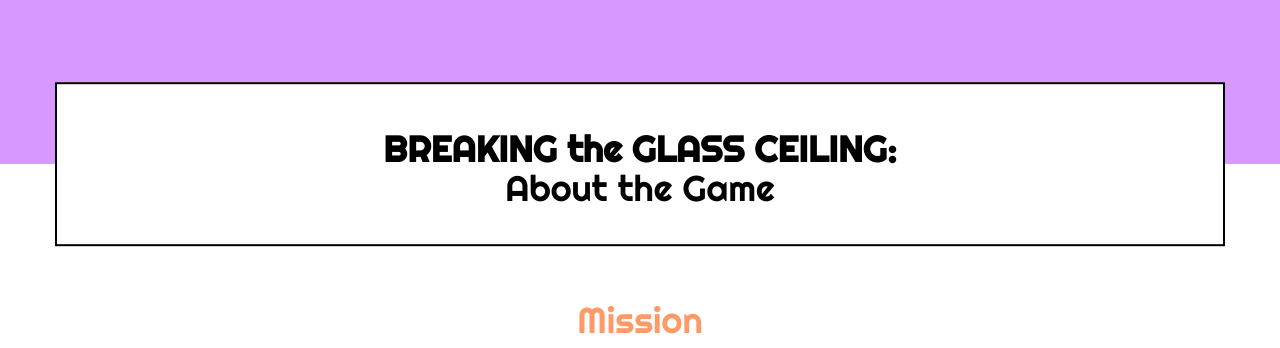
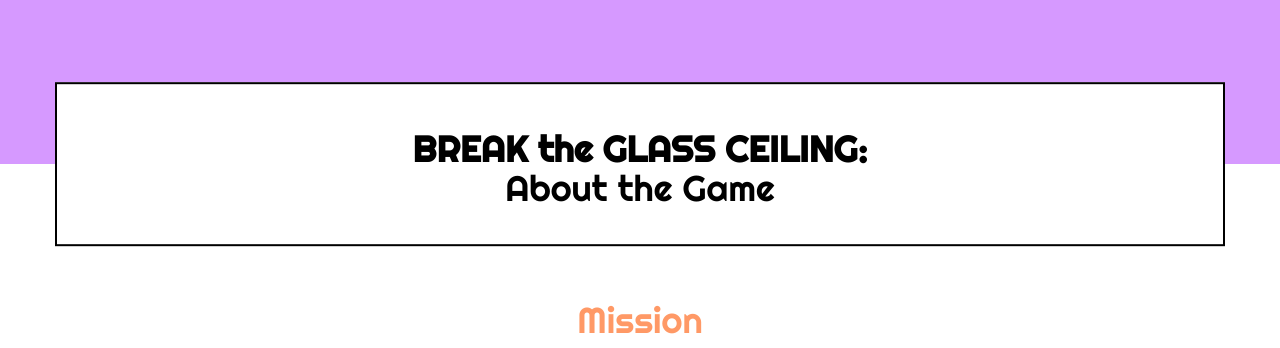
Before and after one commit to PhoebeY/breaktheglassceiling, a plain HTML site: page index3.html in a window 1280 px wide. Shown: the top 348 px of the page. Drawn offline with nearby package versions, Linux system fonts and the light colour scheme.

Commit message:
Update index3.html

```diff
--- a/index3.html
+++ b/index3.html
@@ -36,7 +36,7 @@
 
 <div style="background-color: #d699ff">
 <div id="myTitle" class="container" style="color: #000000">
-  <h1><strong>BREAKING the GLASS CEILING: </strong></br> About the Game</h1>
+  <h1><strong>BREAK the GLASS CEILING: </strong></br> About the Game</h1>
 </div>
 </div>
 
```
